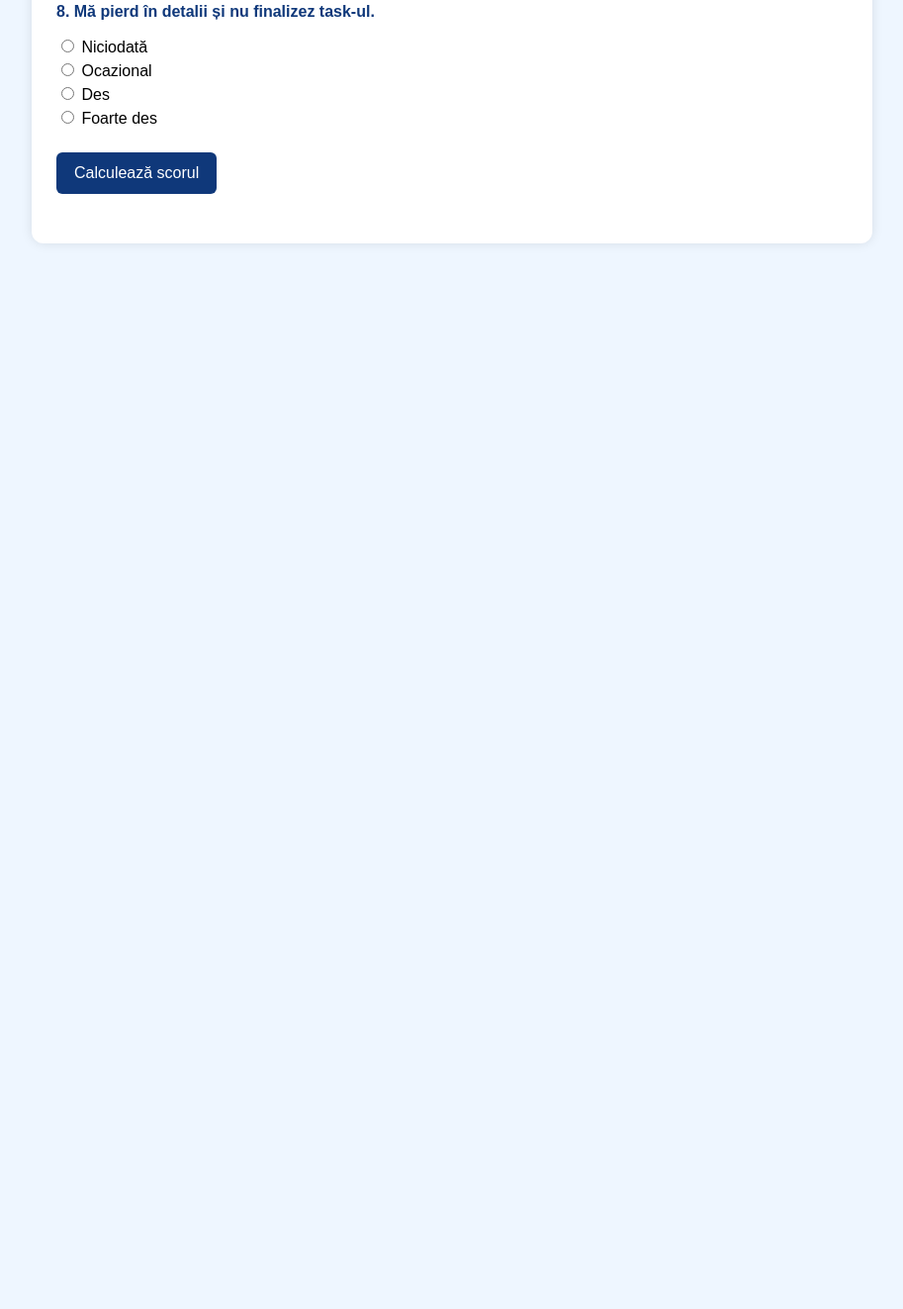
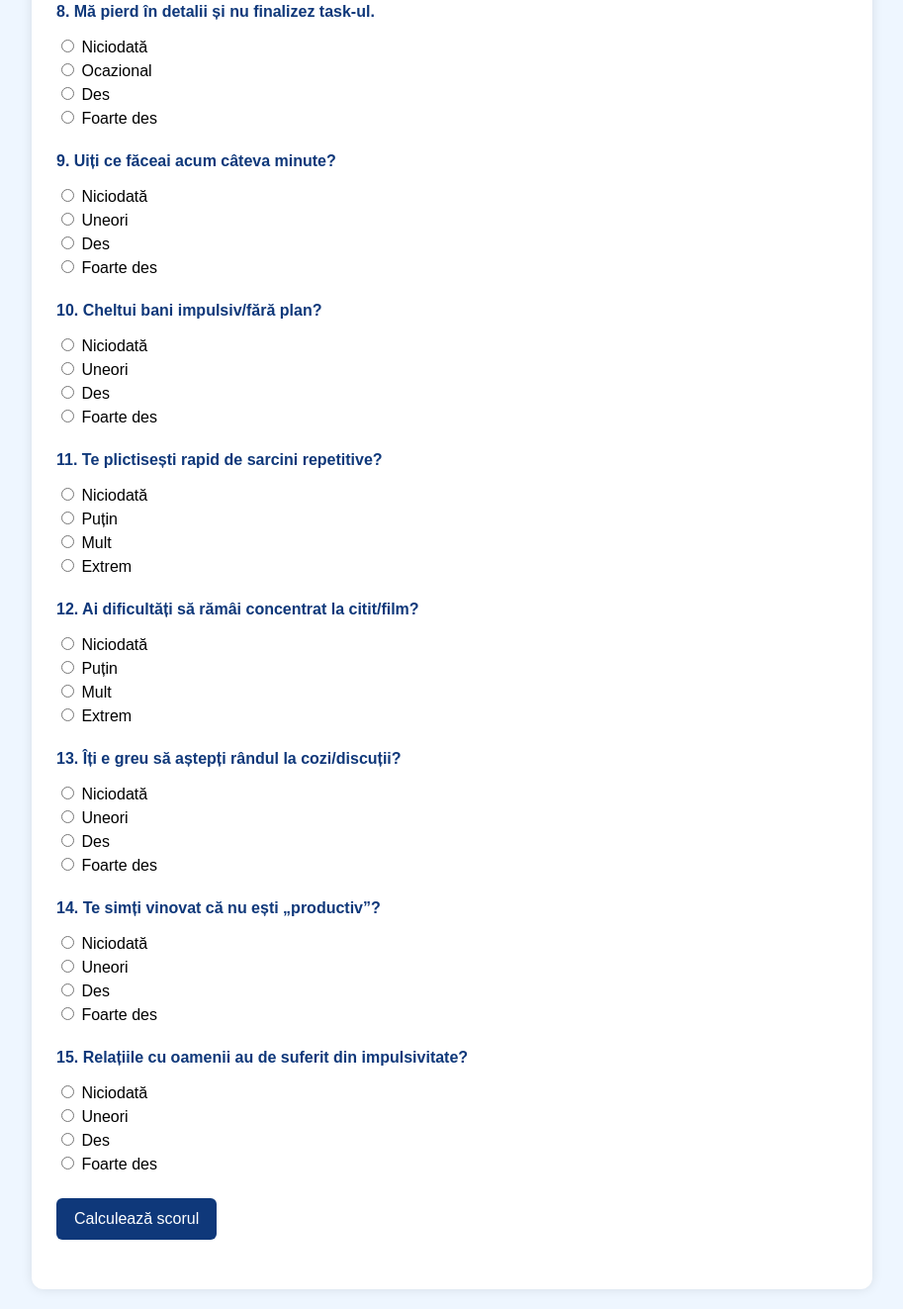
Before and after one commit to mateolunardelli-rgb/adhd-chestionar, a plain HTML site: page index.html in a window 1280 px wide. Shown: the part 1163-2486 px from the top of the page at 99% size, without its empty margins (183-1096 px from the left). Before the commit the page ends 1429 px from the top, so only its background shows below. Drawn offline with Linux system fonts and the light colour scheme.

Commit message:
Update index.html

```diff
--- a/index.html
+++ b/index.html
@@ -22,11 +22,11 @@ function calculateScore(){
     });
 
     let msg="";
-    if(score<=12) msg="Nivel scăzut de indicii ADHD — trăsături normale, variabile.";
-    else if(score<=24) msg="Nivel moderat — posibil ADHD. O evaluare ar oferi claritate.";
+    if(score<=26) msg="Nivel scăzut de indicii ADHD — trăsături normale, variabile.";
+    else if(score<=36) msg="Nivel moderat — posibil ADHD. O evaluare ar oferi claritate.";
     else msg="Nivel ridicat — ar fi util un consult la psihiatru/psiholog specializat.";
 
-    document.getElementById("result").innerHTML="Scor: "+score+" / 40<br>"+msg;
+    document.getElementById("result").innerHTML="Scor: "+score+" / 45<br>"+msg;
 }
 </script>
 </head>
@@ -107,6 +107,65 @@ function calculateScore(){
 <label for="q8a3"><input id="q8a3" type="radio" name="q8" value="2"> Des</label>
 <label for="q8a4"><input id="q8a4" type="radio" name="q8" value="3"> Foarte des</label>
 </div>
+<!-- Q9 -->
+<div class="q">
+<p>9. Uiți ce făceai acum câteva minute?</p>
+<label for="q9a1"><input id="q9a1" type="radio" name="q9" value="0"> Niciodată</label>
+<label for="q9a2"><input id="q9a2" type="radio" name="q9" value="1"> Uneori</label>
+<label for="q9a3"><input id="q9a3" type="radio" name="q9" value="2"> Des</label>
+<label for="q9a4"><input id="q9a4" type="radio" name="q9" value="3"> Foarte des</label>
+</div>
+<!-- Q10 -->
+<div class="q">
+<p>10. Cheltui bani impulsiv/fără plan?</p>
+<label for="q10a1"><input id="q10a1" type="radio" name="q10" value="0"> Niciodată</label>
+<label for="q10a2"><input id="q10a2" type="radio" name="q10" value="1"> Uneori</label>
+<label for="q10a3"><input id="q10a3" type="radio" name="q10" value="2"> Des</label>
+<label for="q10a4"><input id="q10a4" type="radio" name="q10" value="3"> Foarte des</label>
+</div>
+<!-- Q11 -->
+<div class="q">
+<p>11. Te plictisești rapid de sarcini repetitive?</p>
+<label for="q11a1"><input id="q11a1" type="radio" name="q11" value="0"> Niciodată</label>
+<label for="q11a2"><input id="q11a2" type="radio" name="q11" value="1"> Puțin</label>
+<label for="q11a3"><input id="q11a3" type="radio" name="q11" value="2"> Mult</label>
+<label for="q11a4"><input id="q11a4" type="radio" name="q11" value="3"> Extrem</label>
+</div>
+<!-- Q12 -->
+<div class="q">
+<p>12. Ai dificultăți să rămâi concentrat la citit/film?</p>
+<label for="q12a1"><input id="q12a1" type="radio" name="q12" value="0"> Niciodată</label>
+<label for="q12a2"><input id="q12a2" type="radio" name="q12" value="1"> Puțin</label>
+<label for="q12a3"><input id="q12a3" type="radio" name="q12" value="2"> Mult</label>
+<label for="q12a4"><input id="q12a4" type="radio" name="q12" value="3"> Extrem</label>
+</div>
+<!-- Q13 -->
+<div class="q">
+<p>13. Îți e greu să aștepți rândul la cozi/discuții?</p>
+<label for="q13a1"><input id="q13a1" type="radio" name="q13" value="0"> Niciodată</label>
+<label for="q13a2"><input id="q13a2" type="radio" name="q13" value="1"> Uneori</label>
+<label for="q13a3"><input id="q13a3" type="radio" name="q13" value="2"> Des</label>
+<label for="q13a4"><input id="q13a4" type="radio" name="q13" value="3"> Foarte des</label>
+</div>
+<!-- Q14 -->
+<div class="q">
+<p>14. Te simți vinovat că nu ești „productiv”?
+</p>
+<label for="q14a1"><input id="q14a1" type="radio" name="q14" value="0"> Niciodată</label>
+<label for="q14a2"><input id="q14a2" type="radio" name="q14" value="1"> Uneori</label>
+<label for="q14a3"><input id="q14a3" type="radio" name="q14" value="2"> Des</label>
+<label for="q14a4"><input id="q14a4" type="radio" name="q14" value="3"> Foarte des</label>
+</div>
+<!-- Q15 -->
+<div class="q">
+<p>15. Relațiile cu oamenii au de suferit din impulsivitate?
+</p>
+<label for="q15a1"><input id="q15a1" type="radio" name="q15" value="0"> Niciodată</label>
+<label for="q15a2"><input id="q15a2" type="radio" name="q15" value="1"> Uneori</label>
+<label for="q15a3"><input id="q15a3" type="radio" name="q15" value="2"> Des</label>
+<label for="q15a4"><input id="q15a4" type="radio" name="q15" value="3"> Foarte des</label>
+</div>
+
 
 <button type="button" onclick="calculateScore()">Calculează scorul</button>
 <p id="result"></p>
```
